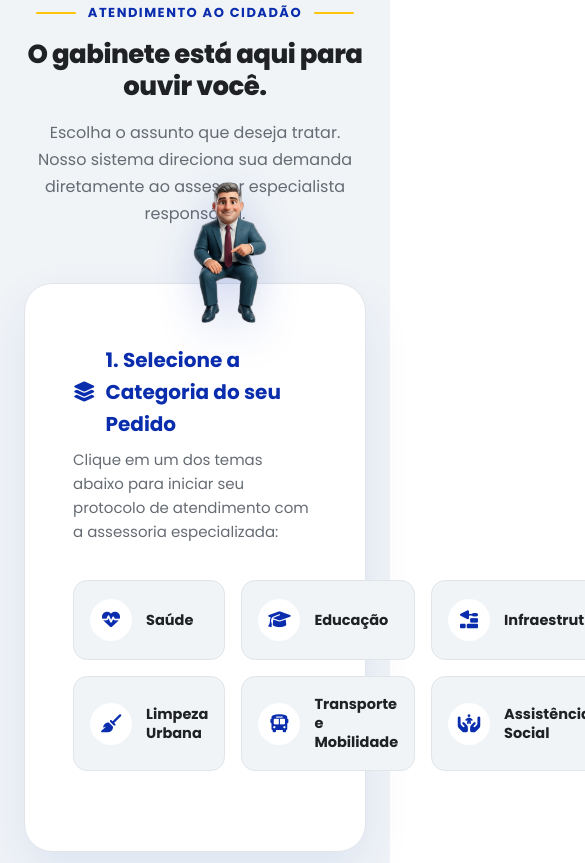
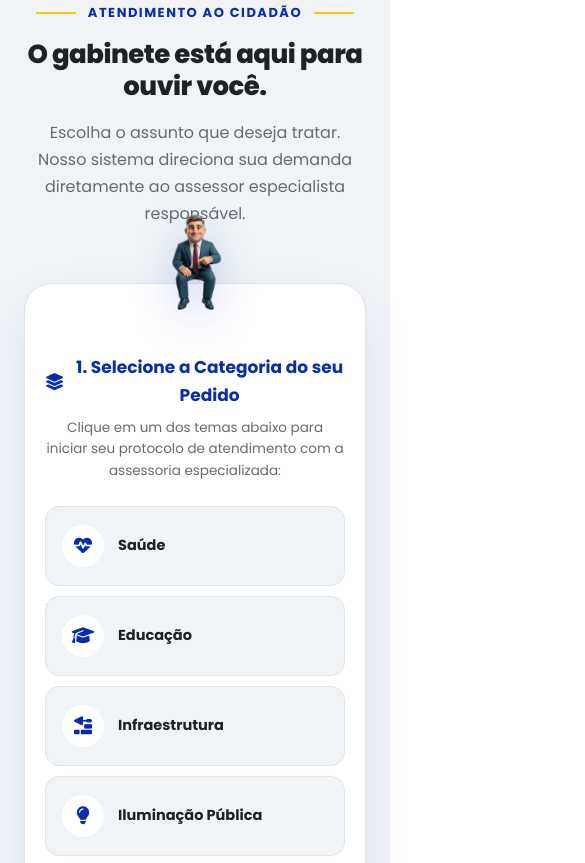
Before and after one commit to barbosacalado-bit/vereador-rinaldo, a plain HTML site: page index.html in a window 390 px wide. Shown: the part 2818-3681 px from the top of the page, 585 px wide, since content can reach past the window. Drawn offline with Linux system fonts and the light colour scheme.

Commit message:
fix: Corrige responsividade mobile do mascote 3D e do funil de atendimento

```diff
--- a/assets/css/style.css
+++ b/assets/css/style.css
@@ -1881,6 +1881,20 @@ textarea.form-control {
     height: 76px;
   }
 
+  .mascote-top-perched {
+    width: 130px;
+    top: -95px;
+    right: 30px;
+  }
+
+  .gabinete-categories-grid {
+    grid-template-columns: repeat(2, 1fr);
+  }
+
+  .funnel-form-grid {
+    grid-template-columns: 1fr;
+  }
+
   .main-nav {
     display: none; /* Ativado via mobile toggle */
   }
@@ -1983,6 +1997,54 @@ textarea.form-control {
 @media (max-width: 767px) {
   .section-title {
     font-size: 26px;
+  }
+
+  /* Ajuste Fino do Mascote no Celular para Não Cobrir Texto */
+  .gabinete-funnel-wrapper {
+    padding: 70px 20px 28px;
+    margin-top: 50px;
+  }
+
+  .mascote-top-perched {
+    width: 105px;
+    top: -75px;
+    right: 50%;
+    transform: translateX(50%);
+  }
+
+  .funnel-intro-box {
+    text-align: center;
+    margin-bottom: 24px;
+  }
+
+  .funnel-step-title {
+    font-size: 17px;
+    justify-content: center;
+  }
+
+  .funnel-step-subtitle {
+    font-size: 13.5px;
+  }
+
+  .gabinete-categories-grid {
+    grid-template-columns: 1fr;
+    gap: 10px;
+  }
+
+  .assessor-handoff-panel {
+    padding: 20px 16px;
+  }
+
+  .assessor-profile-card {
+    flex-direction: column;
+    text-align: center;
+    gap: 12px;
+  }
+
+  .protocol-badge-box {
+    flex-direction: column;
+    text-align: center;
+    gap: 10px;
   }
 
   .header-logo {
--- a/index.html
+++ b/index.html
@@ -18,7 +18,7 @@
   <link rel="stylesheet" href="https://cdnjs.cloudflare.com/ajax/libs/font-awesome/6.5.1/css/all.min.css">
 
   <!-- Estilos Globais com Cache Buster -->
-  <link rel="stylesheet" href="assets/css/style.css?v=11.0">
+  <link rel="stylesheet" href="assets/css/style.css?v=12.0">
 </head>
 <body>
 
```
